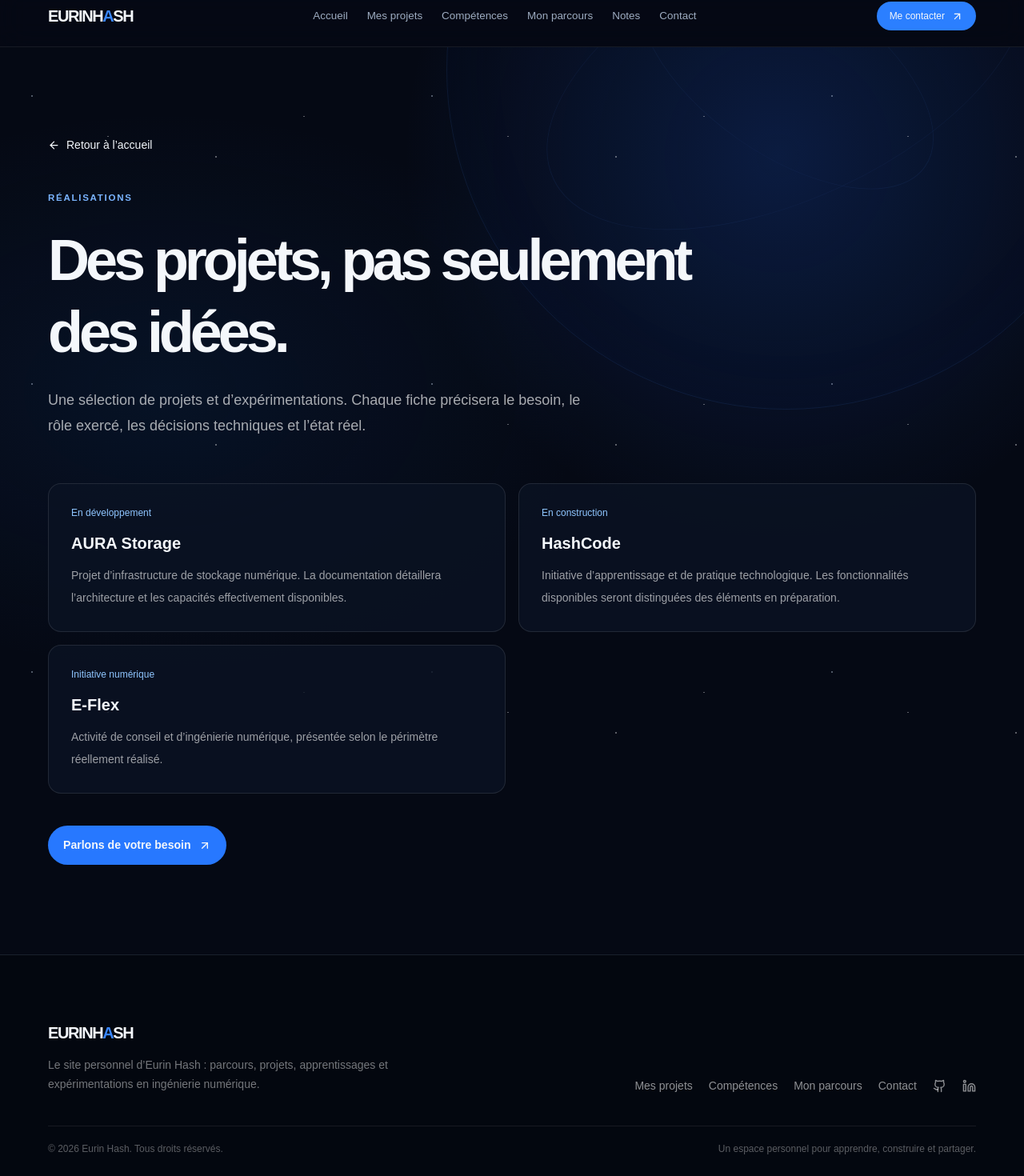
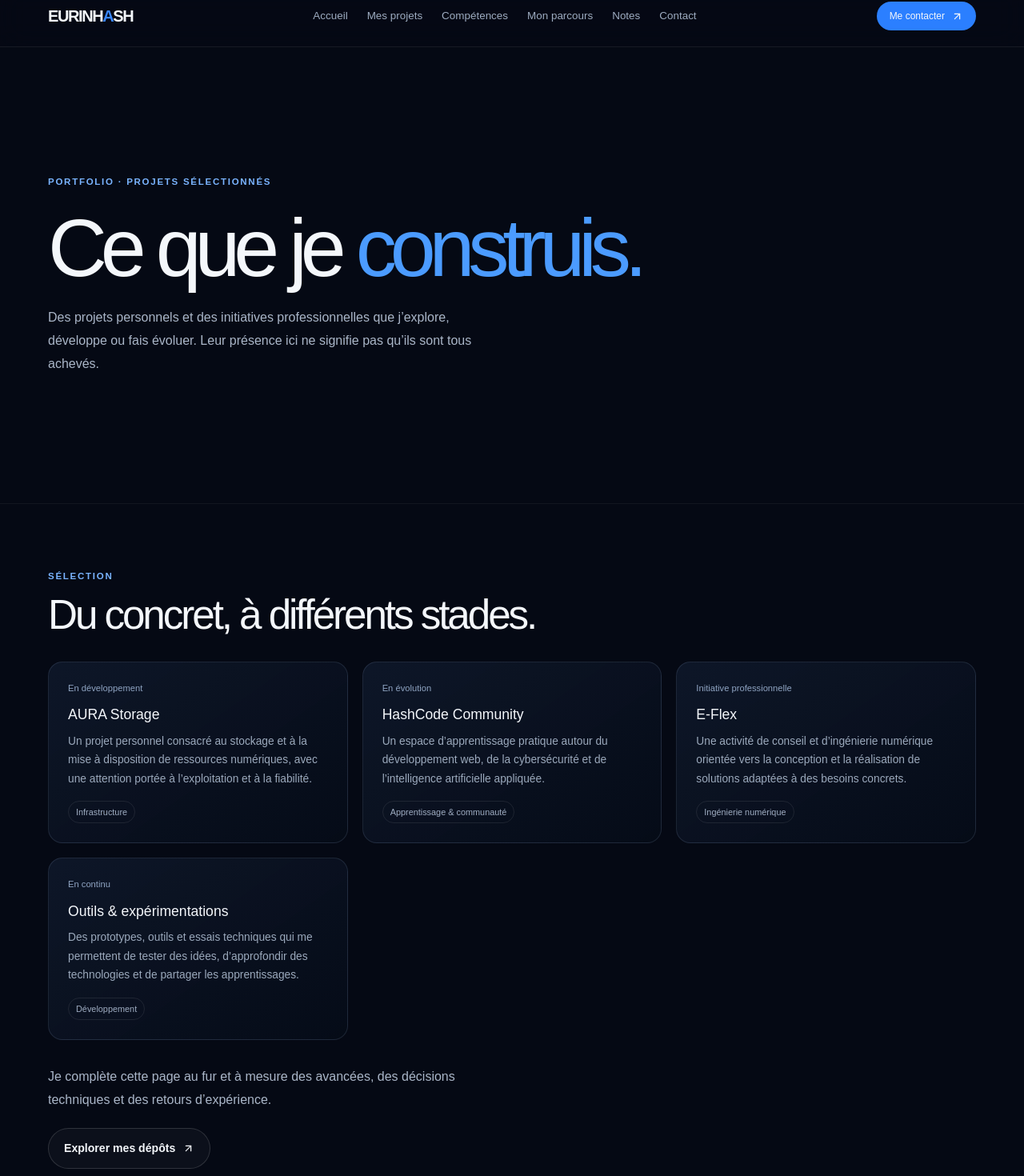
Before and after one commit to digitaleflex/eurinhash, a Next.js app: page /projets in a window 1280 px wide. Shown: the part 18-1488 px from the top of the page at 80% size. Built offline with nearby package versions, Linux system fonts and the light colour scheme.

Commit message:
feat: add personal projects page

```diff
--- /dev/null
+++ b/src/app/projets/page.tsx
@@ -0,0 +1,33 @@
+import Link from "next/link";
+import { ArrowUpRight } from "lucide-react";
+import { SiteHeader } from "@/components/site-header";
+import { SiteFooter } from "@/components/site-footer";
+
+const projects = [
+  { name: "AURA Storage", status: "En développement", category: "Infrastructure", description: "Un projet personnel consacré au stockage et à la mise à disposition de ressources numériques, avec une attention portée à l’exploitation et à la fiabilité." },
+  { name: "HashCode Community", status: "En évolution", category: "Apprentissage & communauté", description: "Un espace d’apprentissage pratique autour du développement web, de la cybersécurité et de l’intelligence artificielle appliquée." },
+  { name: "E-Flex", status: "Initiative professionnelle", category: "Ingénierie numérique", description: "Une activité de conseil et d’ingénierie numérique orientée vers la conception et la réalisation de solutions adaptées à des besoins concrets." },
+  { name: "Outils & expérimentations", status: "En continu", category: "Développement", description: "Des prototypes, outils et essais techniques qui me permettent de tester des idées, d’approfondir des technologies et de partager les apprentissages." }
+];
+
+export default function ProjectsPage() {
+  return <>
+    <SiteHeader current="/projets" />
+    <main>
+      <section className="hero"><div className="container-shell hero-content">
+        <div className="eyebrow">Portfolio · Projets sélectionnés</div><h1>Ce que je <span className="accent">construis.</span></h1>
+        <p>Des projets personnels et des initiatives professionnelles que j’explore, développe ou fais évoluer. Leur présence ici ne signifie pas qu’ils sont tous achevés.</p>
+      </div></section>
+      <section className="section"><div className="container-shell">
+        <div className="kicker">Sélection</div><h2>Du concret, à différents stades.</h2>
+        <div className="cards">{projects.map(project => <article className="card" key={project.name}>
+          <div className="status">{project.status}</div><h3>{project.name}</h3><p>{project.description}</p>
+          <div className="tags"><span>{project.category}</span></div>
+        </article>)}</div>
+        <p className="intro mt-8">Je complète cette page au fur et à mesure des avancées, des décisions techniques et des retours d’expérience.</p>
+        <a className="button secondary mt-5" href="https://github.com/digitaleflex" target="_blank" rel="noreferrer">Explorer mes dépôts <ArrowUpRight size={15} /></a>
+      </div></section>
+    </main>
+    <SiteFooter />
+  </>;
+}
```
